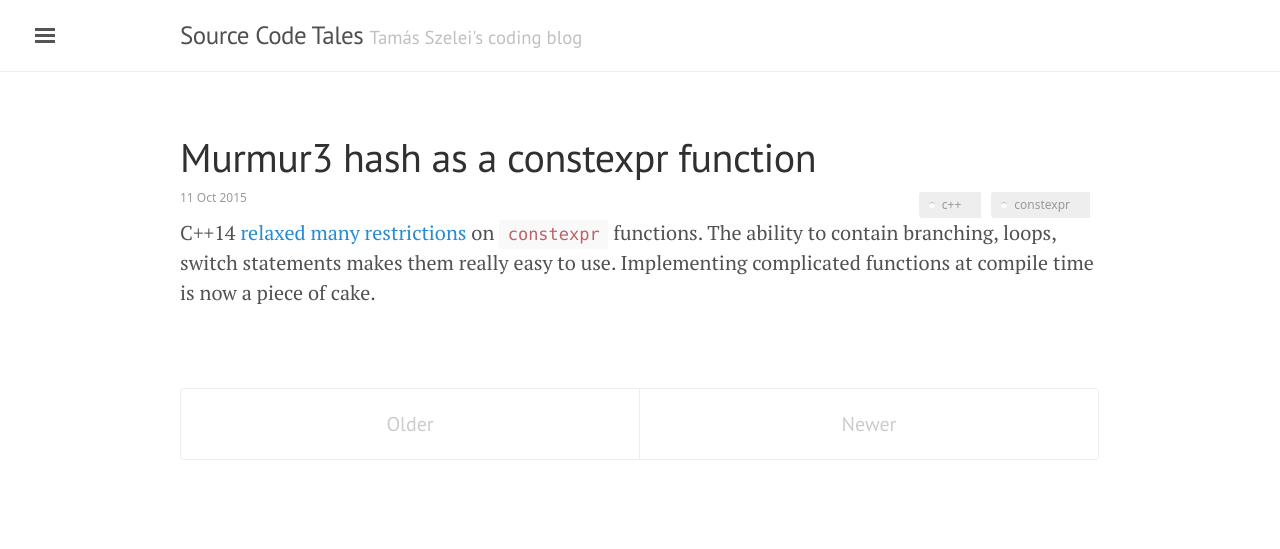
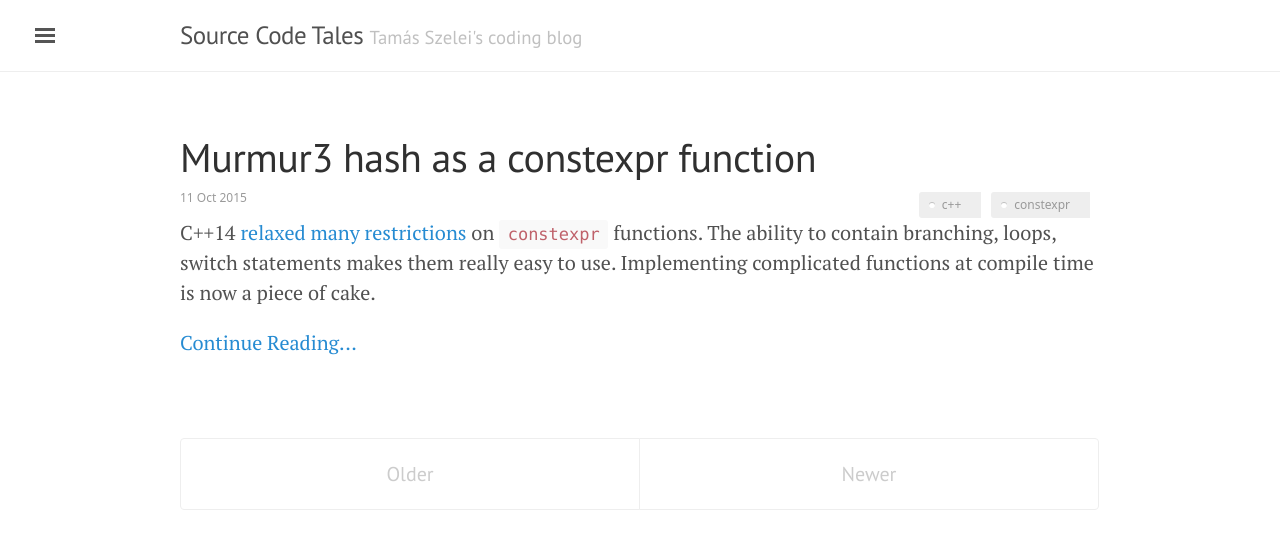
Before and after one commit to sztomi/sztomi.github.io, a Jekyll site: the page built from index.html, in a window 1280 px wide. Shown: the top 549 px of the page. Built offline with Jekyll 4.4.1, drawn with Linux system fonts in a browser that asks for light colours; the list of posts is cut into pages by our own code.

Commit message:
Added continue reading link to index

```diff
--- a/index.html
+++ b/index.html
@@ -9,6 +9,7 @@ title: Home
         {% include post-head.html %}
 
 		{{ post.excerpt }}
+        <a class="continue-reading" href="{{ post.url }}" rel="bookmark" title="Permalink to {{ post.title }}">Continue Reading...</a>
 	</div>
 	{% endfor %}
 </div>
```
